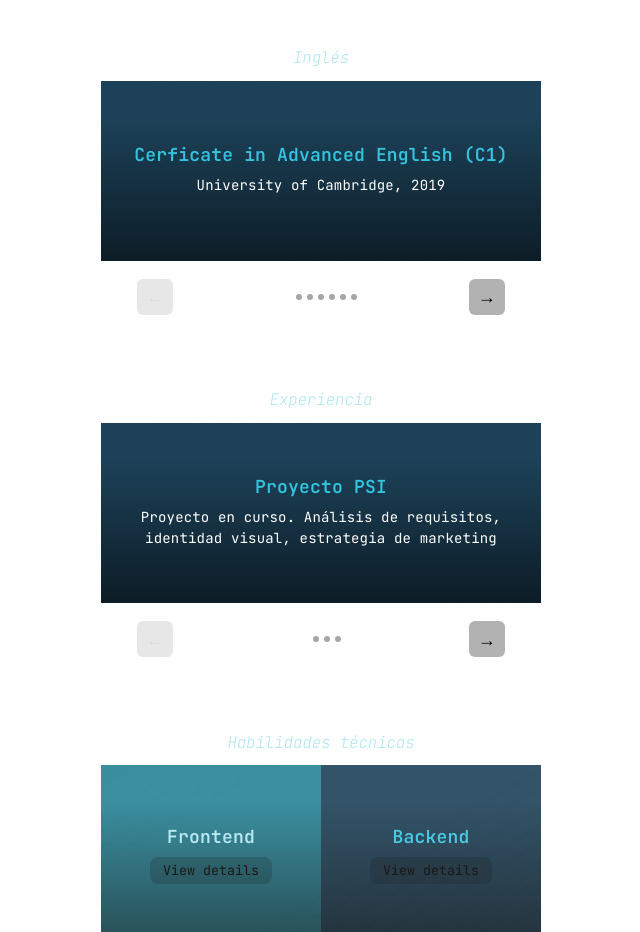
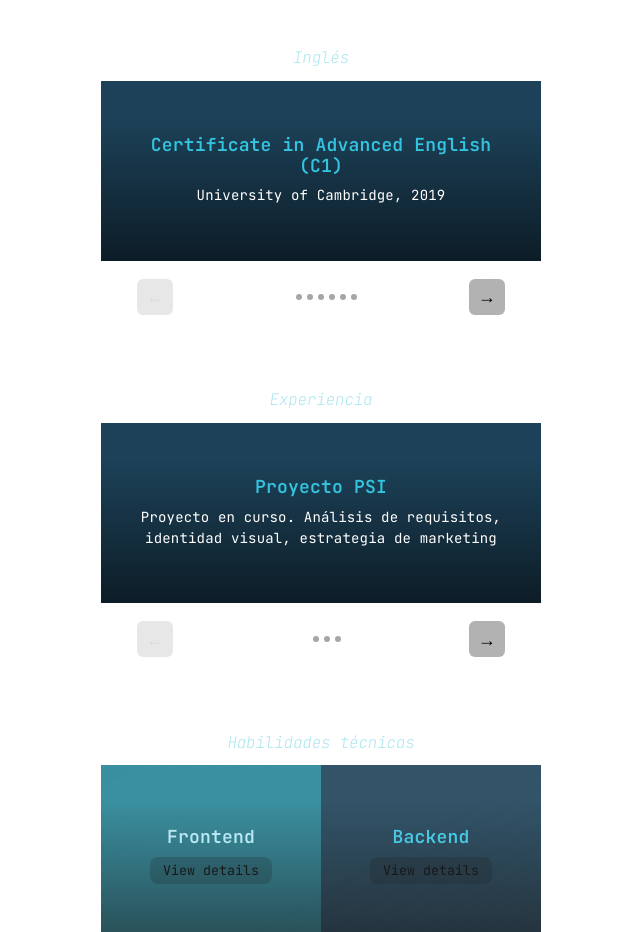
Before and after one commit to alexis-kees-bahl/alexis-kees-bahl.github.io, a React (Vite) app: page / in a window 1280 px wide. Shown: the part 840-1772 px from the top of the page, without its empty margins (319-959 px from the left). Built offline with nearby package versions, Linux system fonts and the light colour scheme.

Commit message:
Actualizar App.jsx

```diff
--- a/src/App.jsx
+++ b/src/App.jsx
@@ -80,7 +80,7 @@ datos, estructuras y funciones`,
 // array of objects that contaoins my English education
 const ingles = [
   {
-    title: "Cerficate in Advanced English (C1)",
+    title: "Certificate in Advanced English (C1)",
     description: "University of Cambridge, 2019",
   },
   { title: "Curso de Inglés para Programadores", description: "Platzi, 2022" },
```
